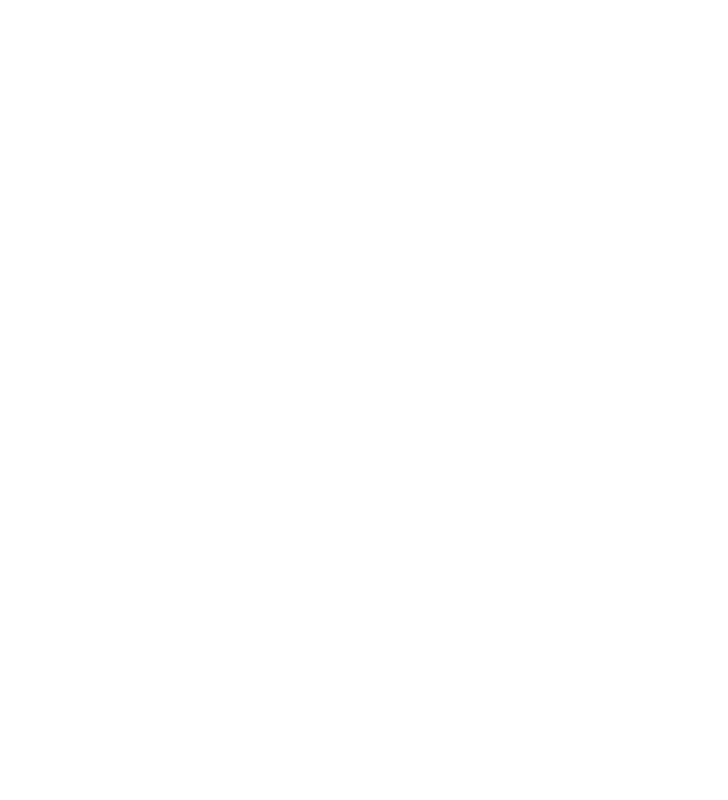
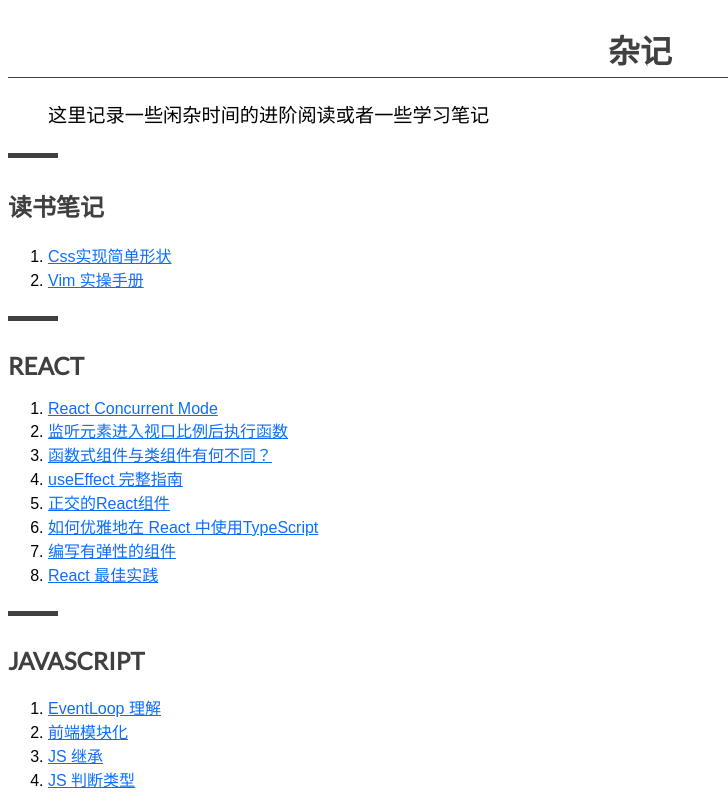
Before and after one commit to koloer-blus/react-sorcery, a React (Vite) app: page / in a window 1280 px wide. Before the commit this address had no page. Shown: the top 800 px of the page, without its empty margins (0-728 px from the left). Built offline with nearby package versions, Linux system fonts and the light colour scheme.

Commit message:
feat(route): 实现link转route的操作

```diff
--- a/src/components/markdown.jsx
+++ b/src/components/markdown.jsx
@@ -4,10 +4,11 @@ import useDocumentTitle from 'hooks/useDocumentTitle'
 import remarkGfm from 'remark-gfm';
 import rehypeRaw from 'rehype-raw';
 import SyntaxHighlighter from 'react-syntax-highlighter';
-import { docco, atelierDuneLight } from 'react-syntax-highlighter/dist/esm/styles/hljs';
+import { atelierDuneLight } from 'react-syntax-highlighter/dist/esm/styles/hljs';
 import "../style/eloquent.css";
 
 import mdData from '../registry';
+import routes from '../route.config.json';
 
 const MarkDown = (props) => {
   const { pageKey } = props;
@@ -19,6 +20,14 @@ const MarkDown = (props) => {
       remarkPlugins={[remarkGfm]}
       rehypePlugins={[rehypeRaw]}
       components={{
+        a({ node, children, href, ...props }) {
+          const tempHref = href[0] === '.'
+            ? routes.pages.find(page => {
+              return decodeURI(page.filePath) === decodeURI(href)
+            })?.path || href
+            : href;
+          return <a {...props} href={tempHref}>{children}</a>
+        },
         code({ node, inline, className, children, ...props }) {
           const match = /language-(\w+)/.exec(className || '');
           return !inline && match ? (
--- a/src/route.config.json
+++ b/src/route.config.json
@@ -1 +1 @@
-{"pages":[{"md_key":"DOC_MD__1","path":"/doc__1"},{"md_key":"DOC_MD__2","path":"/doc__2"},{"md_key":"DOC_MD__3","path":"/doc__3"},{"md_key":"DOC_MD__4","path":"/doc__4"},{"md_key":"DOC_MD__5","path":"/doc__5"},{"md_key":"DOC_MD__6","path":"/doc__6"},{"md_key":"DOC_MD__7","path":"/doc__7"},{"md_key":"DOC_MD__8","path":"/doc__8"},{"md_key":"DOC_MD__9","path":"/doc__9"}]}
+{"pages":[{"md_key":"DOC_MD__1","path":"/doc__1","filePath":"./Git/README.md"},{"md_key":"DOC_MD__2","path":"/doc__2","filePath":"./interview/EventLoop详解.md"},{"md_key":"DOC_MD__3","path":"/doc__3","filePath":"./interview/前端模块化.md"},{"md_key":"DOC_MD__4","path":"/doc__4","filePath":"./interview/浏览器输入URL网址发生的事情.md"},{"md_key":"DOC_MD__5","path":"/doc__5","filePath":"./React/React Concurrent Mode.md"},{"md_key":"DOC_MD__6","path":"/","filePath":"./README.md"},{"md_key":"DOC_MD__7","path":"/doc__7","filePath":"./文章笔记/Css实现简单图形.md"},{"md_key":"DOC_MD__8","path":"/doc__8","filePath":"./文章笔记/V8引擎LazyParsing--转载.md"},{"md_key":"DOC_MD__9","path":"/doc__9","filePath":"./文章笔记/Vim使用手册.md"}]}
```
Also changed, not shown: 1 other file (tests, documents, lock files or other folders).
